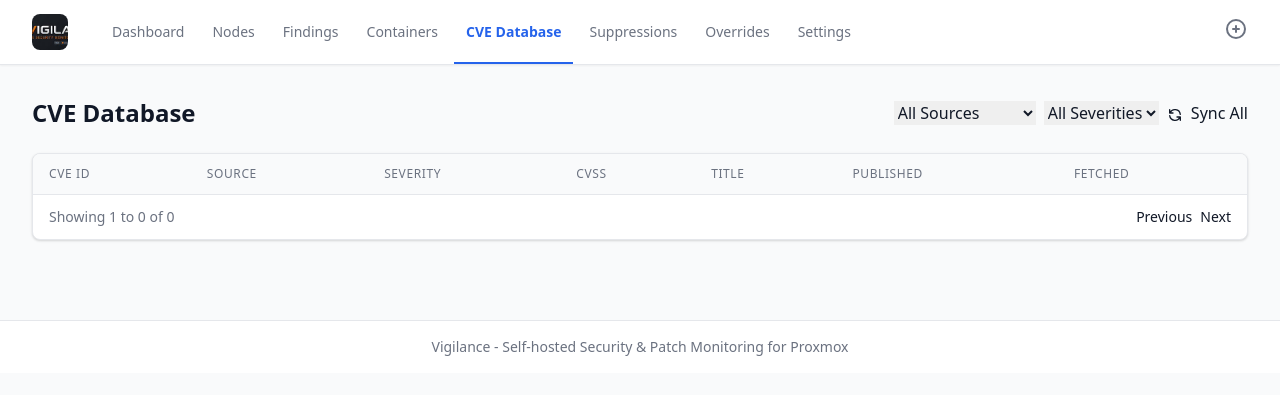
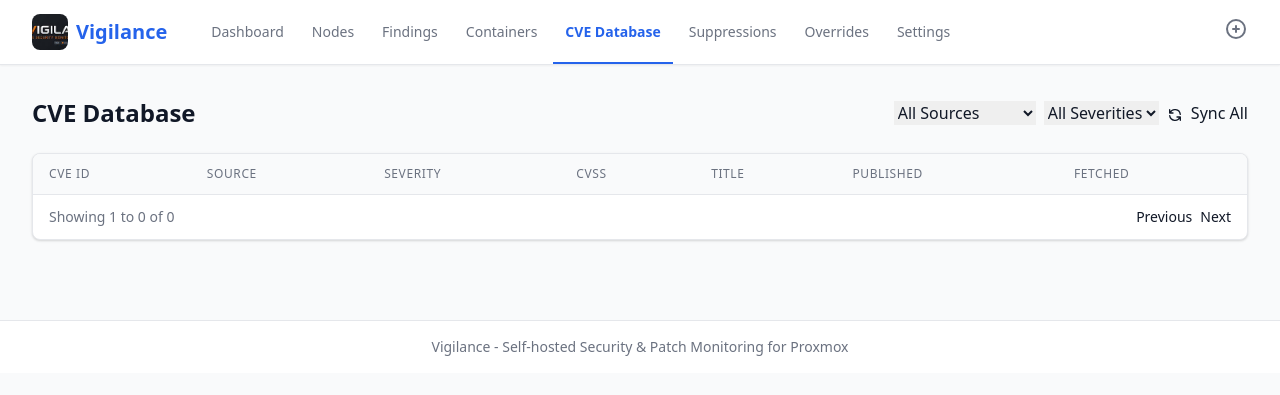
Before and after one commit to paddy73-ch/vigilance, a FastAPI app: page /cves in a window 1280 px wide. Shown: the top 395 px of the page. Run offline with FastAPI, Linux system fonts and the light colour scheme; data that the repository does not hold is empty; parts of the project's set-up code (start-up, migrations or seed data) failed here and were passed over; some libraries are stand-ins or nearby versions.

Commit message:
Revert "Logo: Show only shield icon, remove 'Vigilance' text"
This reverts commit 82eecf60479154e9eb74767359bf247e2deafe61.

```diff
--- a/vigilance/web/templates/base.html
+++ b/vigilance/web/templates/base.html
@@ -16,7 +16,8 @@
             <div class="flex justify-between h-16">
                 <div class="flex items-center">
                     <a href="/" class="brand-link" aria-label="Vigilance dashboard">
-                        <img src="/static/images/vigilance-logo.jpeg" alt="Vigilance" class="brand-logo">
+                        <img src="/static/images/vigilance-logo.jpeg" alt="" class="brand-logo">
+                        <span>Vigilance</span>
                     </a>
                     <div class="nav-tabs" aria-label="Main navigation">
                         <a href="/" class="nav-link{% if request.url.path == '/' %} active{% endif %}"{% if request.url.path == '/' %} aria-current="page"{% endif %}>Dashboard</a>
```
